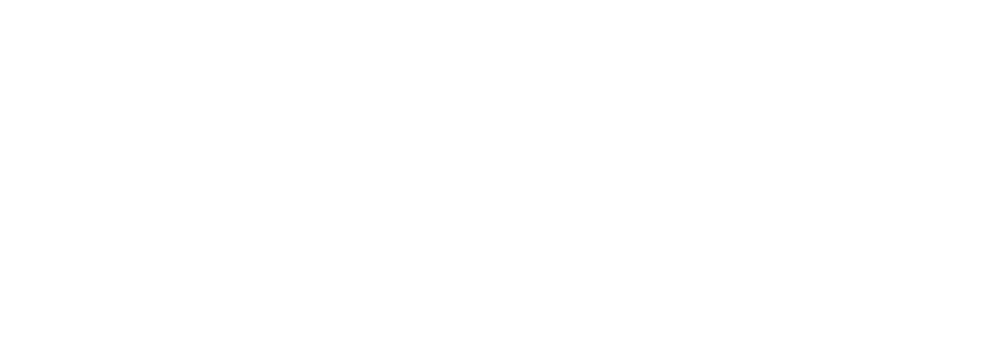
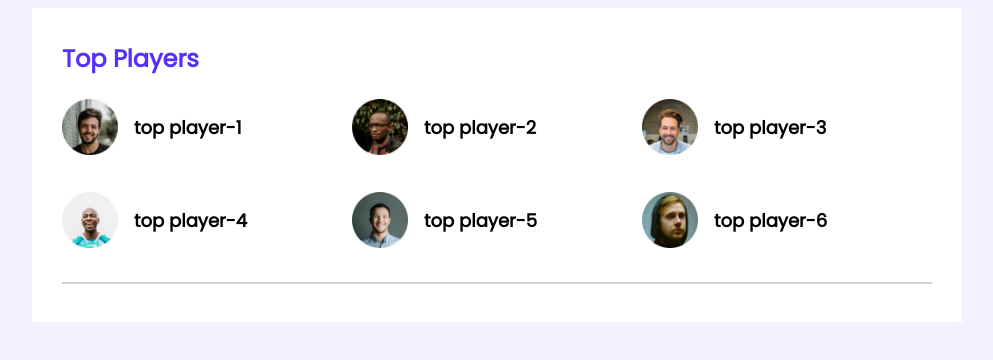
Before and after one commit to Pghosh7994/leader-board-css3, a plain HTML site: page index.html in a window 1280 px wide. Shown: the whole page, without its empty margins (143-1136 px from the left). Drawn offline with Linux system fonts and the light colour scheme.

Commit message:
top players done

```diff
--- a/index.html
+++ b/index.html
@@ -5,11 +5,58 @@
     <meta charset="UTF-8">
     <meta http-equiv="X-UA-Compatible" content="IE=edge">
     <meta name="viewport" content="width=device-width, initial-scale=1.0">
-    <title>Landing Page</title>
+    <!-- stylesheet -->
+    <link rel="stylesheet" href="style.css">
+    <!-- google font -->
+    <link rel="preconnect" href="https://fonts.googleapis.com">
+    <link rel="preconnect" href="https://fonts.gstatic.com" crossorigin>
+    <link href="https://fonts.googleapis.com/css2?family=Poppins&display=swap" rel="stylesheet">
+    <title>Leader Board</title>
 </head>
 
 <body>
+    <!-- header start -->
+    <header>
 
+    </header>
+    <!-- header end -->
+    <main>
+        <!-- top players &top blogs -->
+        <section class="container">
+            <div class="top-players">
+                <h2 class="section-title">
+                    Top Players
+                </h2>
+                <div class="players">
+                    <div class="player">
+                        <img src="images/players/player-1.png" alt="">
+                        <h3 class="player-name">top player-1</h3>
+                    </div>
+                    <div class="player">
+                        <img src="images/players/player-2.png" alt="">
+                        <h3 class="player-name">top player-2</h3>
+                    </div>
+                    <div class="player">
+                        <img src="images/players/player-3.png" alt="">
+                        <h3 class="player-name">top player-3</h3>
+                    </div>
+                    <div class="player">
+                        <img src="images/players/player-4.png" alt="">
+                        <h3 class="player-name">top player-4</h3>
+                    </div>
+                    <div class="player">
+                        <img src="images/players/player-5.png" alt="">
+                        <h3 class="player-name">top player-5</h3>
+                    </div>
+                    <div class="player">
+                        <img src="images/players/player-6.png" alt="">
+                        <h3 class="player-name">top player-6</h3>
+                    </div>
+                </div>
+            </div>
+            <hr>
+        </section>
+    </main>
 </body>
 
 </html>
--- a/style.css
+++ b/style.css
@@ -0,0 +1,46 @@
+/* common styles */
+body{
+    font-family: 'Poppins', sans-serif;
+    background-color: #F3F1FF;
+}
+main{
+    display: flex;
+    justify-content: center;
+}
+.container{
+    background-color: white;
+    width: 870px;
+    padding: 30px;
+
+}
+hr{
+    border: 1px solid #D1D1D1;
+}
+/* top player style */
+.top-players{
+    margin-bottom: 30px;
+}
+.section-title{
+    color: #562EFF;
+    font-size: 24px;
+    margin-top: 3px;
+}
+.players{
+    display: grid;
+    grid-template-columns: repeat(3, 1fr);
+    grid-row-gap: 30px;
+
+}
+.player{
+    display: flex;
+    align-items: center;
+}
+.players img{
+    width: 56px;
+    height: 56px;
+}
+
+.player-name{
+    margin-left: 16px;
+    font-size: 18px;
+}
```
